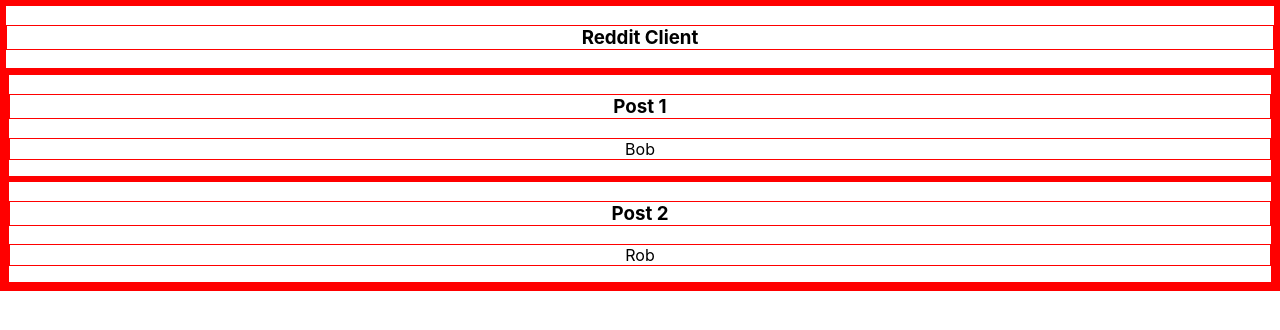
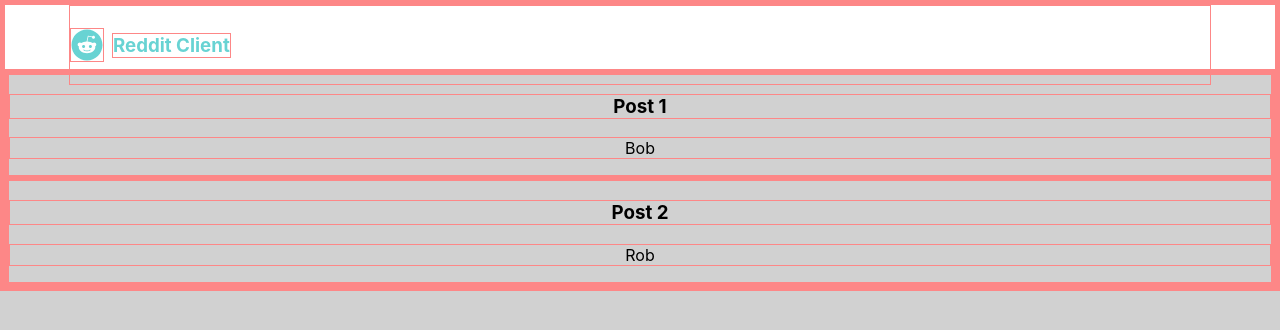
Before and after one commit to MattyStrem/codecademy_reddit_client, a React (Create React App) app in the folder reddit_client/: page / in a window 1280 px wide. Shown: the top 330 px of the page. Built offline with nearby package versions, Linux system fonts and the light colour scheme.

Commit message:
Css header stage 1

```diff
--- a/reddit_client/src/App.js
+++ b/reddit_client/src/App.js
@@ -12,7 +12,6 @@
       <main>
         <Main_Section />
       </main>
-
     </div>
   );
 }
--- a/reddit_client/src/css/App.css
+++ b/reddit_client/src/css/App.css
@@ -1,11 +1,33 @@
 :root {
   --color-background: rgb(209, 209, 209);
   --color-background-secondary: rgb(235, 235, 235);
-  --color-foreground: rgb(250, 6, 6);
+  --color-foreground: rgb(255, 255, 255);
+
+  --color-branding: rgb(104, 211, 211);
+
+  --color-border: rgb(199, 199, 199);
+
+  --box-shadow: 0 10px 15px -3px rgba(0, 0, 0, 0.1), 0 4px 6px -2px rgba(0, 0, 0, 0.05) !important;
+
+  --spacing-0: 4px;
+  --spacing-1: 8px;
+  --spacing-2: 16px;
+  --spacing-3: 24px;
+  --spacing-4: 36px;
+  --spacing-5: 64px;
+
+  --radius-1: 4px;
+  --radius-2: 8px;
+
 }
 
-* {
-  border: 1px red solid;
+ * {
+  border: 1px rgb(253, 135, 135) solid;
+}
+
+html,
+body {
+  background: var(--color-background);
 }
 
 .App {
--- a/reddit_client/src/css/Header.css
+++ b/reddit_client/src/css/Header.css
@@ -1,4 +1,21 @@
 header {
-    border-bottom: 3px grey solid;
-    background-color: var(--color-foreground);
+    box-shadow: var(--box-shadows);
+    background: var(--color-foreground);
+    height: 64px;
+    padding: 0 var(--spacing-5);
+    color: var(--color-branding);
 }
+
+header .logo {
+    font-weight: bold;
+    padding: var(--spacing-1) 0;
+    display: flex;
+    align-items: center;
+    grid-column: 1/2;
+}
+
+header .logo-icon {
+    grid-column: 2/3;
+    margin-right: var(--spacing-1);
+    font-size: 2rem;
+}
--- a/reddit_client/src/features/header/header.js
+++ b/reddit_client/src/features/header/header.js
@@ -1,10 +1,15 @@
 import React from 'react';
+
+import { FaReddit } from 'react-icons/fa'
+
+import '../../css/Header.css'
 
 const Header = () => {
 
     return (
         <header>
             <div className="logo">
+                <FaReddit className="logo-icon" />
                 <h3>Reddit Client</h3>
             </div>
         </header>
```
